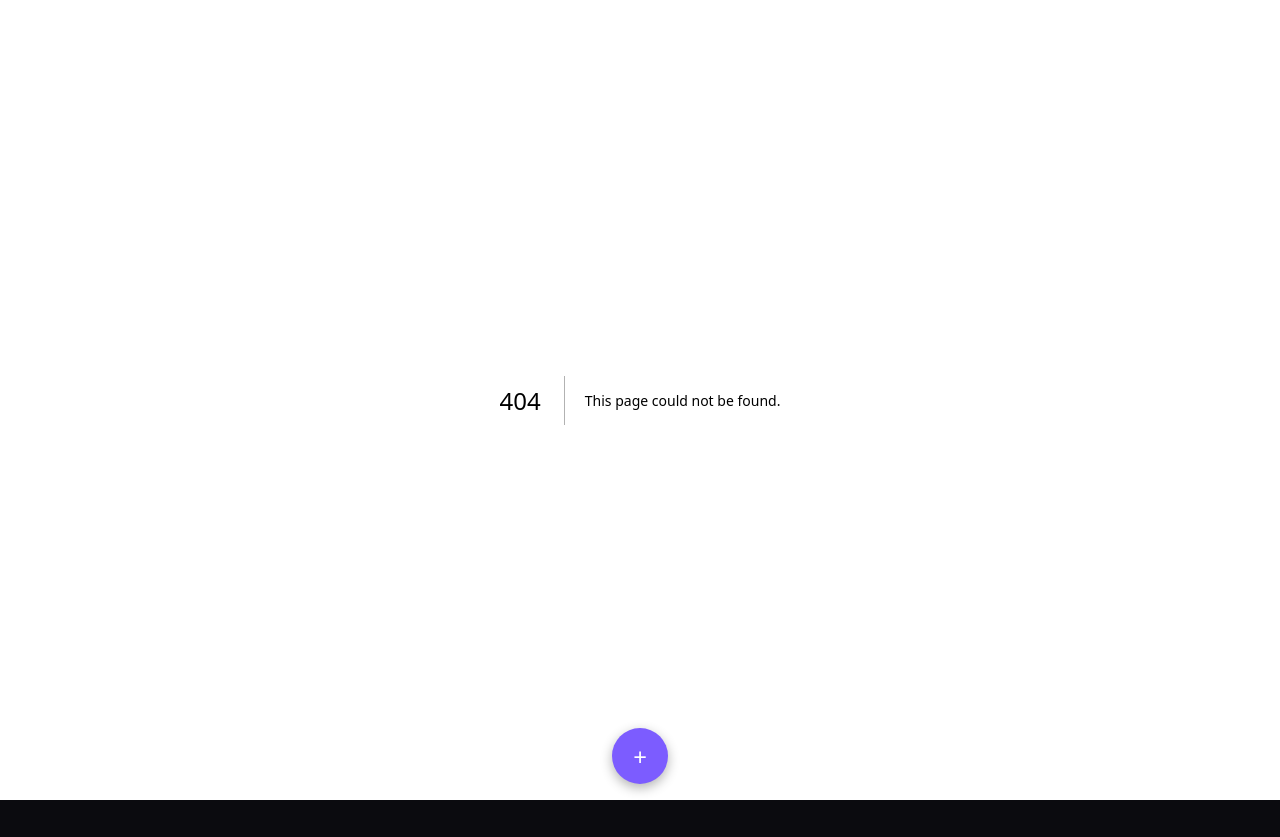
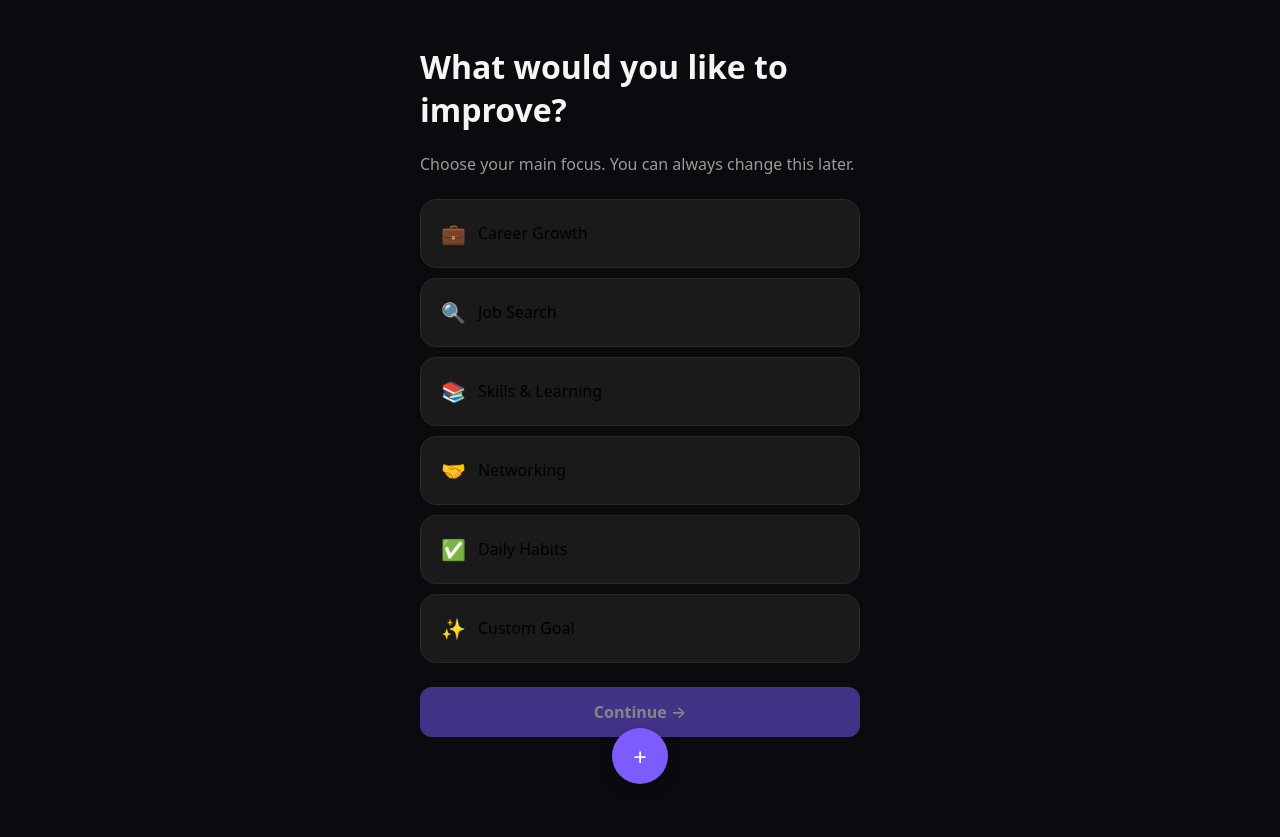
Before and after one commit to tsega-ab1/Momentum, a Next.js app: page /onboarding in a window 1280 px wide. Before the commit this address had no page. Before the commit the page ends 800 px from the top, so only its background shows below. Built offline with nearby package versions, Linux system fonts and the light colour scheme.

Commit message:
Add Settings screen for AI provider, model, and API key config

```diff
--- /dev/null
+++ b/app/onboarding/page.js
@@ -0,0 +1,71 @@
+"use client";
+
+import { useState } from "react";
+import { useRouter } from "next/navigation";
+
+const focusAreas = [
+  { id: "career", label: "Career Growth", icon: "💼" },
+  { id: "search", label: "Job Search", icon: "🔍" },
+  { id: "skills", label: "Skills & Learning", icon: "📚" },
+  { id: "network", label: "Networking", icon: "🤝" },
+  { id: "habits", label: "Daily Habits", icon: "✅" },
+  { id: "custom", label: "Custom Goal", icon: "✨" },
+];
+
+export default function OnboardingPage() {
+  const [selected, setSelected] = useState([]);
+  const router = useRouter();
+
+  function toggle(id) {
+    setSelected((prev) =>
+      prev.includes(id) ? prev.filter((i) => i !== id) : [...prev, id]
+    );
+  }
+
+  function handleContinue() {
+    localStorage.setItem("momentum-focus-areas", JSON.stringify(selected));
+    localStorage.setItem("momentum-onboarded", "true");
+    router.push("/chat");
+  }
+
+  return (
+    <main className="page">
+      <h1>What would you like to improve?</h1>
+      <p className="text-dim">Choose your main focus. You can always change this later.</p>
+
+      <div style={{ display: "flex", flexDirection: "column", gap: 10, marginTop: 24 }}>
+        {focusAreas.map((area) => (
+          <button
+            key={area.id}
+            onClick={() => toggle(area.id)}
+            className="card"
+            style={{
+              display: "flex",
+              alignItems: "center",
+              gap: 12,
+              textAlign: "left",
+              border: selected.includes(area.id)
+                ? "1px solid var(--accent)"
+                : "1px solid var(--border)",
+              margin: 0,
+            }}
+          >
+            <span style={{ fontSize: 20 }}>{area.icon}</span>
+            <span>{area.label}</span>
+          </button>
+        ))}
+      </div>
+
+      <div style={{ marginTop: 24 }}>
+        <button
+          className="btn-primary"
+          onClick={handleContinue}
+          disabled={selected.length === 0}
+          style={{ opacity: selected.length === 0 ? 0.5 : 1 }}
+        >
+          Continue →
+        </button>
+      </div>
+    </main>
+  );
+}
```
Also changed, not shown: app/page.js (+30 -0 lines), app/settings/page.js (added, +87 -0 lines).
